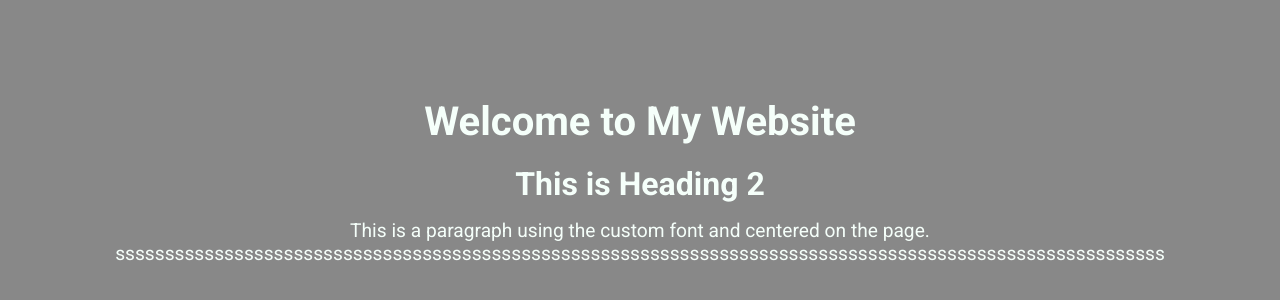
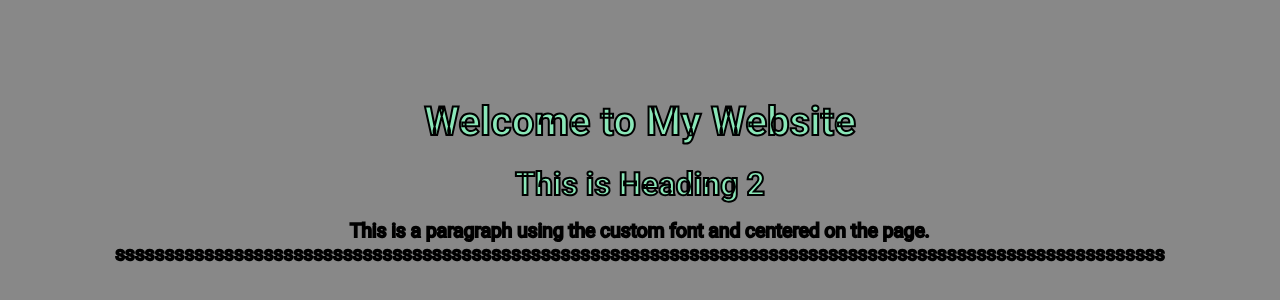
Before and after one commit to NexusLab-rat/The-Website, a plain HTML site: page index.html in a window 1280 px wide. Shown: the part 224-524 px from the top of the page. Drawn offline with Linux system fonts and the light colour scheme.

Commit message:
Outlines!!!

```diff
--- a/styles.css
+++ b/styles.css
@@ -18,11 +18,12 @@ body {
 
 .container {
     text-align: center;
+    color: rgb(138, 231, 184);
+    -webkit-text-stroke: 2px black;
 }
 
 h1, h2, p {
     font-family: 'Roboto', sans-serif;
-    color: mintcream; /* Mint green fill color */
     word-wrap: break-word;
 }
 
```
